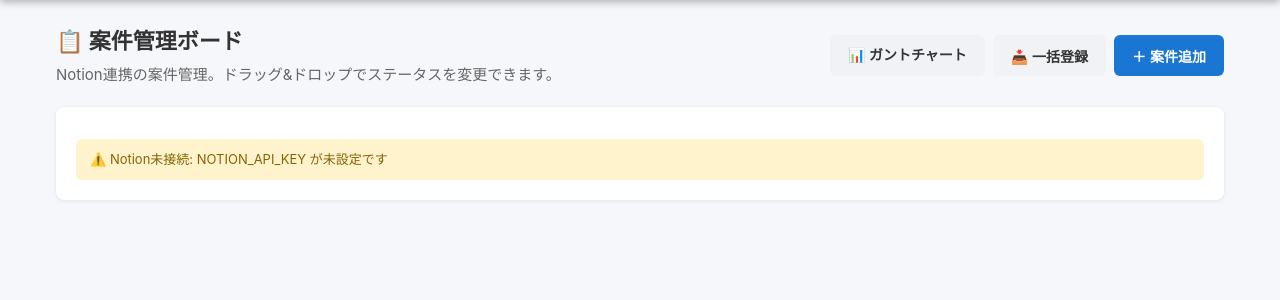
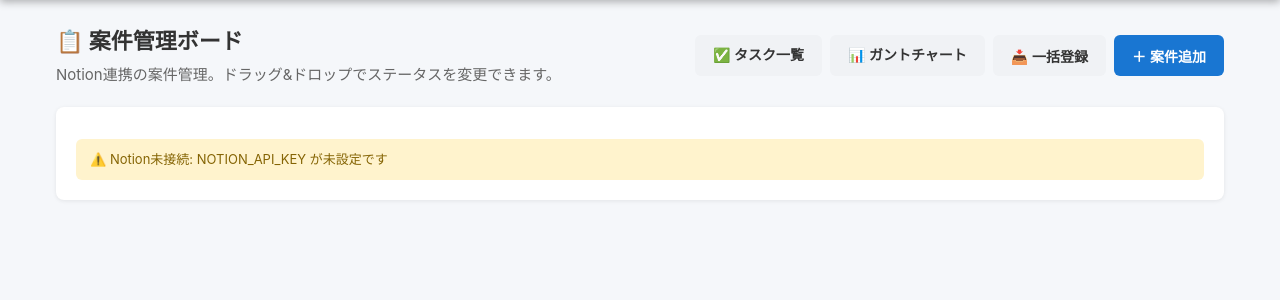
Before and after one commit to tsuratsura818/sales, a FastAPI app: page /projects in a window 1280 px wide. Shown: the part 56-356 px from the top of the page. Run offline with FastAPI, Linux system fonts and the light colour scheme.

Commit message:
feat: 案件管理ページにタスク一覧への導線ボタンを追加

```diff
--- a/app/templates/projects.html
+++ b/app/templates/projects.html
@@ -8,6 +8,7 @@
         <p>Notion連携の案件管理。ドラッグ&ドロップでステータスを変更できます。</p>
     </div>
     <div style="display:flex; gap:8px; flex-wrap:wrap;">
+        <a href="/tasks" class="btn btn-secondary">✅ タスク一覧</a>
         <a href="/gantt" class="btn btn-secondary">📊 ガントチャート</a>
         <button class="btn btn-secondary" onclick="showBulkModal()">📥 一括登録</button>
         <button class="btn btn-primary" onclick="showAddModal()">＋ 案件追加</button>
```
